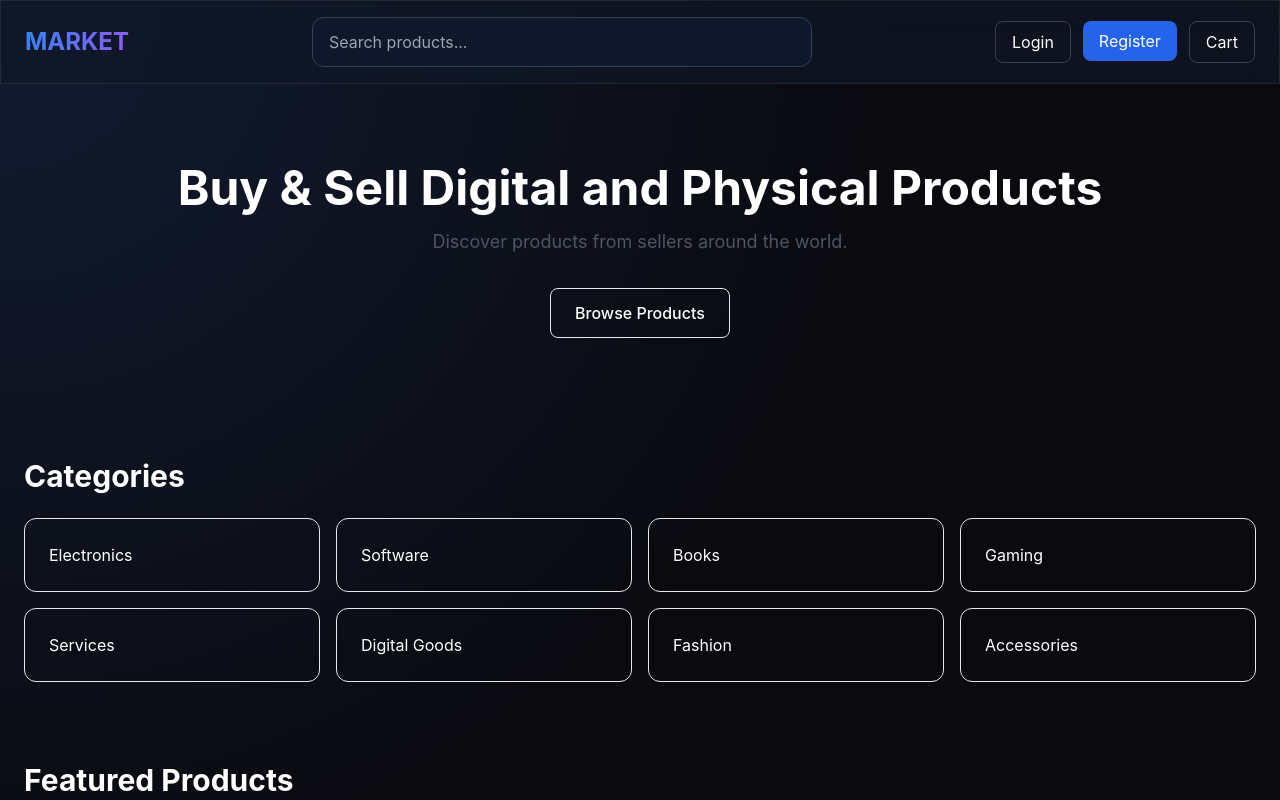
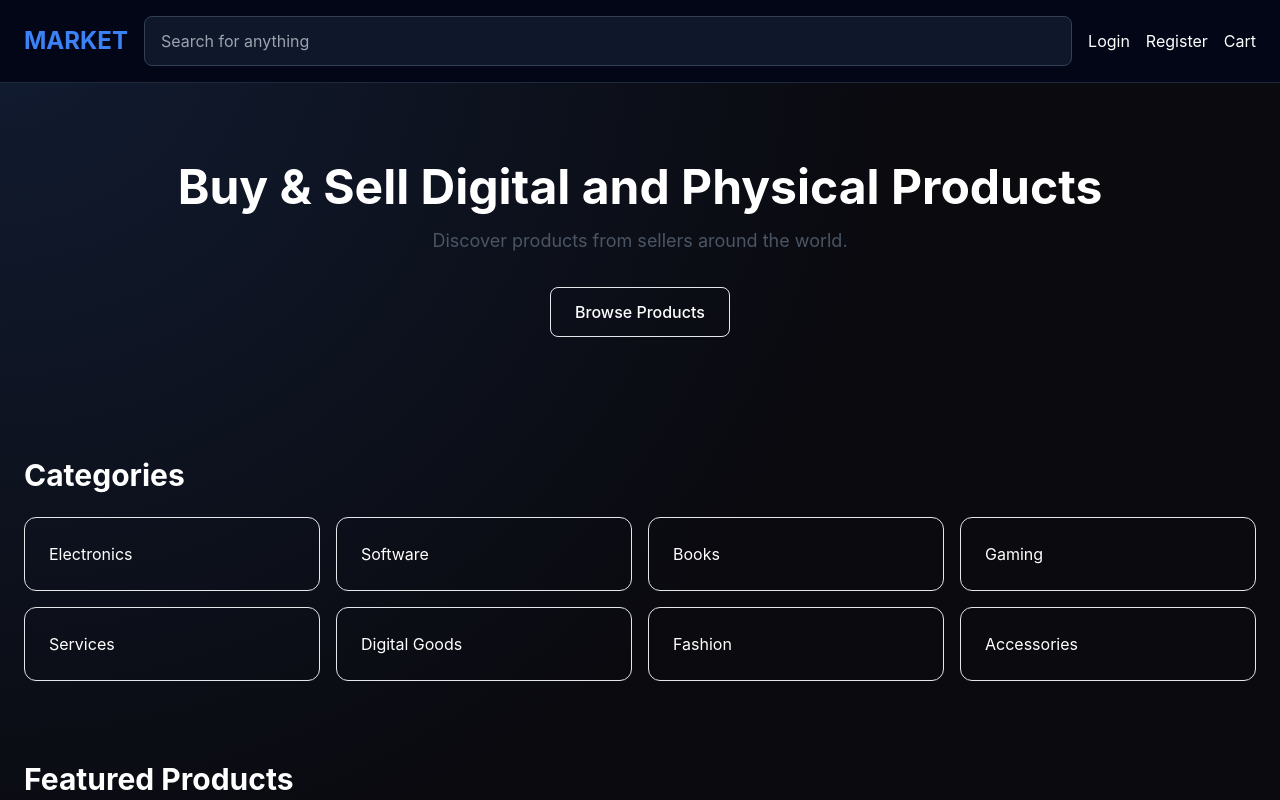
Before and after one commit to Shh12308/market-, a Next.js app: page / in a window 1280 px wide. Shown: the top 800 px of the page. Built offline with nearby package versions, Linux system fonts and the light colour scheme.

Commit message:
Update Navbar.tsx

```diff
--- a/components/layout/Navbar.tsx
+++ b/components/layout/Navbar.tsx
@@ -2,39 +2,23 @@ import Link from "next/link";
 
 export default function Navbar() {
   return (
-    <nav className="glass sticky top-0 z-50 border-b border-slate-800">
-      <div className="mx-auto flex max-w-7xl items-center justify-between px-6 py-4">
+    <nav className="border-b border-slate-800 bg-slate-950">
+      <div className="mx-auto flex max-w-7xl items-center gap-4 px-6 py-4">
         <Link href="/">
-          <h1 className="cursor-pointer text-2xl font-bold gradient-text">
+          <h1 className="text-2xl font-bold text-blue-500">
             MARKET
           </h1>
         </Link>
 
         <input
           type="text"
-          placeholder="Search products..."
-          className="w-[500px] rounded-xl border border-slate-700 bg-slate-900 px-4 py-3 outline-none"
+          placeholder="Search for anything"
+          className="flex-1 rounded-lg border border-slate-700 bg-slate-900 px-4 py-3"
         />
 
-        <div className="flex gap-3">
-          <Link href="/login">
-            <button className="rounded-lg border border-slate-700 px-4 py-2">
-              Login
-            </button>
-          </Link>
-
-          <Link href="/register">
-            <button className="rounded-lg bg-blue-600 px-4 py-2">
-              Register
-            </button>
-          </Link>
-
-          <Link href="/cart">
-            <button className="rounded-lg border border-slate-700 px-4 py-2">
-              Cart
-            </button>
-          </Link>
-        </div>
+        <Link href="/login">Login</Link>
+        <Link href="/register">Register</Link>
+        <Link href="/cart">Cart</Link>
       </div>
     </nav>
   );
```
